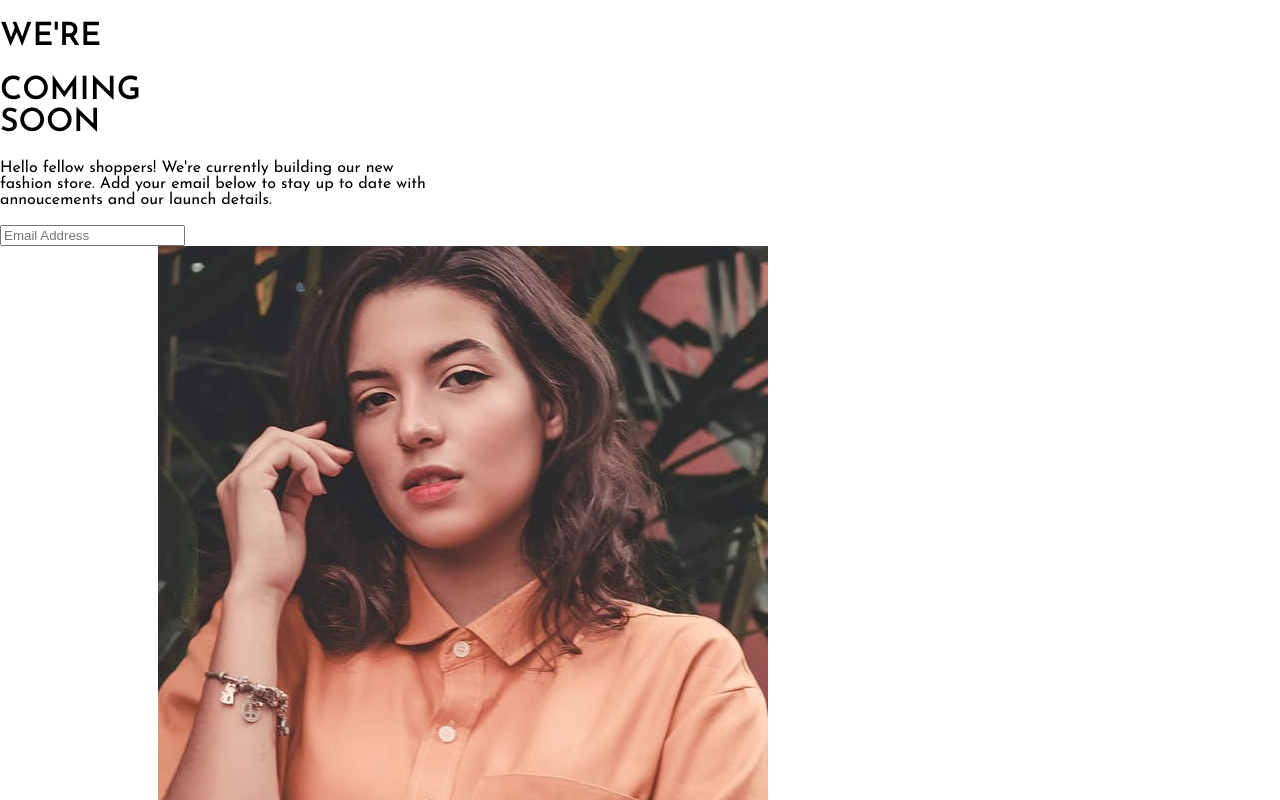
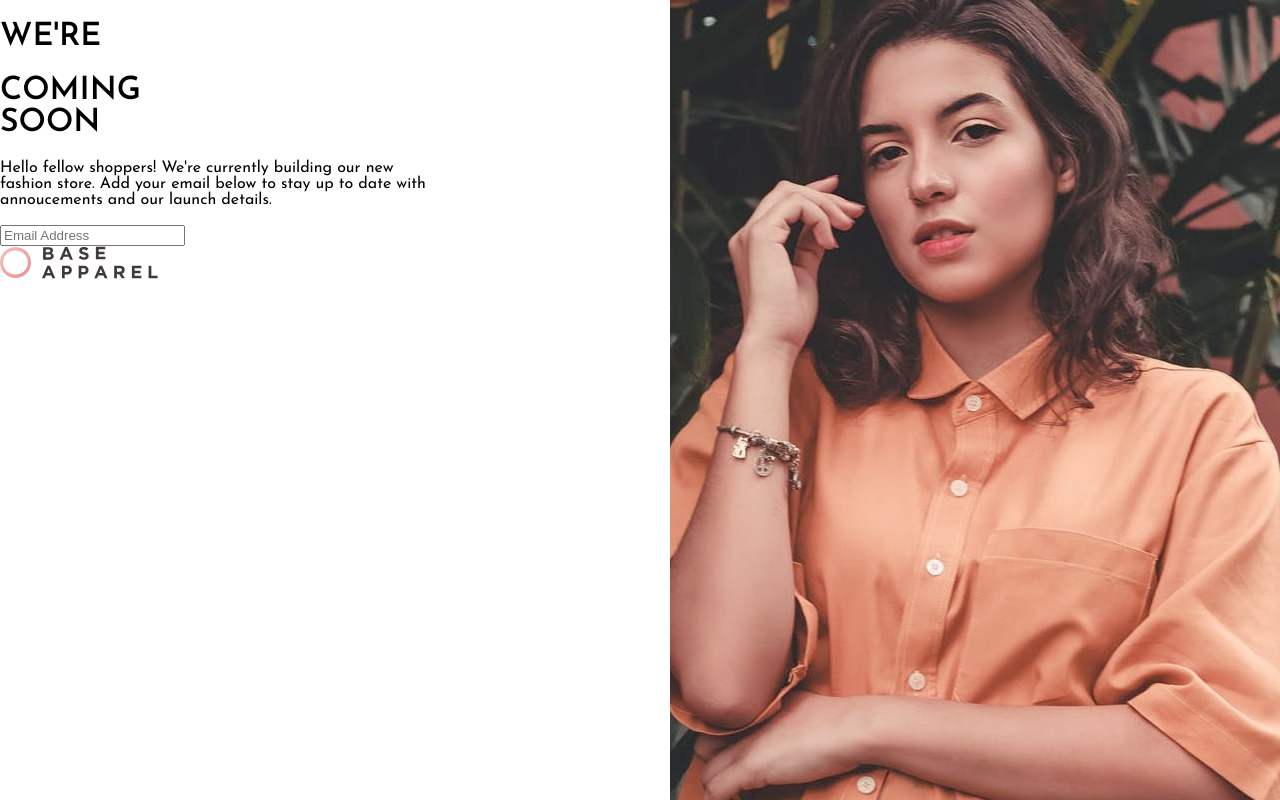
Before and after one commit to jokale/base-apparel, a React (Create React App) app: page / in a window 1280 px wide. Shown: the top 800 px of the page. Built offline with nearby package versions, Linux system fonts and the light colour scheme.

Commit message:
position hero image

```diff
--- a/src/App.css
+++ b/src/App.css
@@ -43,7 +43,9 @@ html {
 
 
 
-
+img#hero {
+  position: absolute;right: 0px; top: 0px;
+}
 
 /* text */
 
```
